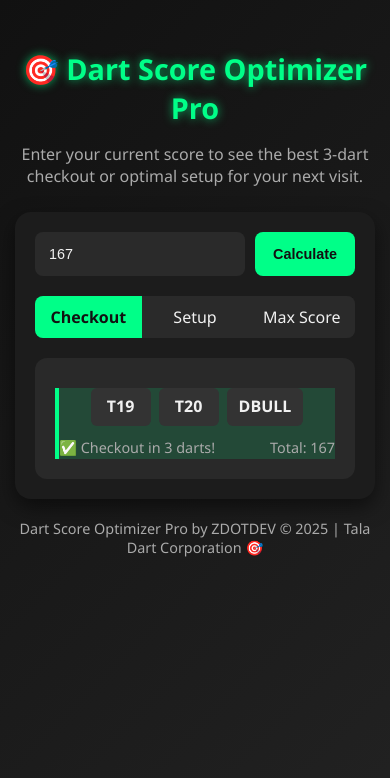
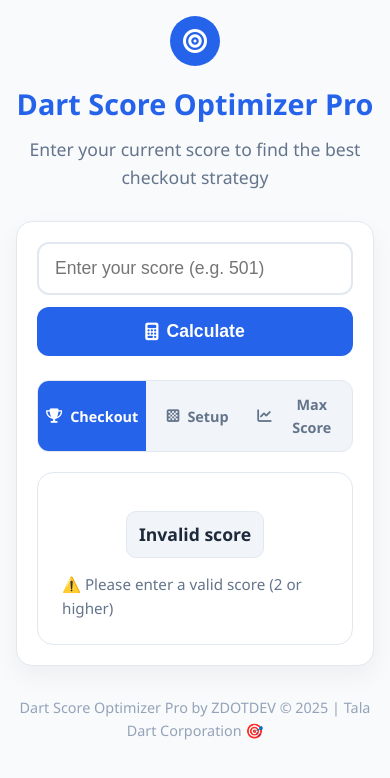
Before and after one commit to zdotdev/Dart_Score_Calcuator, a plain HTML site: page index.html in a window 390 px wide. Drawn offline with Linux system fonts and the light colour scheme.

Commit message:
[FEATURE](index): Implemented light theme

```diff
--- a/index.html
+++ b/index.html
@@ -4,121 +4,183 @@
   <meta charset="UTF-8">
   <title>Dart Score Optimizer Pro</title>
   <meta name="viewport" content="width=device-width, initial-scale=1.0">
+  <link rel="stylesheet" href="https://cdnjs.cloudflare.com/ajax/libs/font-awesome/6.4.0/css/all.min.css">
   <style>
     :root {
-      --primary: #00ff88;
-      --primary-dark: #00cc6a;
-      --secondary: #ffc107;
-      --tertiary: #2196f3;
-      --danger: #f44336;
-      --bg-dark: #111;
-      --bg-medium: #1c1c1c;
-      --bg-light: #292929;
-      --text-light: #f1f1f1;
-      --text-muted: #aaa;
+      --primary: #2563eb;
+      --primary-light: #3b82f6;
+      --primary-dark: #1d4ed8;
+      --secondary: #f59e0b;
+      --tertiary: #10b981;
+      --danger: #ef4444;
+      --background: #f8fafc;
+      --card-bg: #ffffff;
+      --text-primary: #1e293b;
+      --text-secondary: #64748b;
+      --text-muted: #94a3b8;
+      --border: #e2e8f0;
+      --shadow: rgba(0, 0, 0, 0.05);
+      --success-bg: #dcfce7;
+      --setup-bg: #fffbeb;
+      --maxscore-bg: #f0f9ff;
     }
 
     * {
       box-sizing: border-box;
+      margin: 0;
+      padding: 0;
     }
 
     body {
-      margin: 0;
-      padding: 0;
-      font-family: 'Segoe UI', Tahoma, Geneva, Verdana, sans-serif;
-      background: linear-gradient(135deg, var(--bg-dark), #222);
-      color: var(--text-light);
-      display: flex;
-      flex-direction: column;
-      align-items: center;
-      justify-content: flex-start;
+      font-family: 'Segoe UI', system-ui, -apple-system, sans-serif;
+      background: var(--background);
+      color: var(--text-primary);
+      line-height: 1.6;
+      padding: 20px;
       min-height: 100vh;
-      padding: 30px 15px;
     }
 
     .container {
-      width: 100%;
       max-width: 600px;
+      margin: 0 auto;
+    }
+
+    header {
+      text-align: center;
+      margin-bottom: 30px;
+    }
+
+    .logo {
+      display: flex;
+      align-items: center;
+      justify-content: center;
+      gap: 12px;
+      margin-bottom: 15px;
+    }
+
+    .logo-icon {
+      background: var(--primary);
+      color: white;
+      width: 50px;
+      height: 50px;
+      border-radius: 50%;
+      display: flex;
+      align-items: center;
+      justify-content: center;
+      font-size: 24px;
     }
 
     h1 {
+      font-size: 2.2rem;
+      font-weight: 800;
       color: var(--primary);
-      text-shadow: 0 0 10px rgba(0, 255, 136, 0.67);
-      font-size: 2.2rem;
-      margin-bottom: 15px;
-      text-align: center;
+      margin-bottom: 8px;
     }
 
-    p {
-      color: var(--text-muted);
-      text-align: center;
+    .subtitle {
+      color: var(--text-secondary);
+      font-size: 1.1rem;
       margin-bottom: 25px;
     }
 
     .card {
-      background: var(--bg-medium);
+      background: var(--card-bg);
       border-radius: 16px;
-      padding: 25px;
-      width: 100%;
-      box-shadow: 0 8px 20px rgba(0,0,0,0.5);
-      margin-bottom: 20px;
+      padding: 28px;
+      box-shadow: 0 10px 25px var(--shadow);
+      margin-bottom: 25px;
+      border: 1px solid var(--border);
     }
 
     .input-group {
       display: flex;
-      gap: 10px;
-      margin-bottom: 20px;
+      gap: 12px;
+      margin-bottom: 24px;
     }
 
     input {
       flex: 1;
-      padding: 12px;
-      font-size: 1rem;
-      border-radius: 8px;
-      border: 2px solid transparent;
+      padding: 14px 16px;
+      font-size: 1.1rem;
+      border-radius: 12px;
+      border: 2px solid var(--border);
       outline: none;
-      background: #2a2a2a;
-      color: var(--text-light);
-      transition: border 0.3s;
+      background: var(--card-bg);
+      color: var(--text-primary);
+      transition: all 0.2s;
+      font-weight: 500;
     }
 
     input:focus {
-      border: 2px solid var(--primary);
+      border-color: var(--primary);
+      box-shadow: 0 0 0 3px rgba(37, 99, 235, 0.1);
     }
 
     button {
-      padding: 12px 18px;
-      font-size: 1rem;
-      border-radius: 8px;
+      padding: 14px 24px;
+      font-size: 1.1rem;
+      border-radius: 12px;
       border: none;
       cursor: pointer;
       background: var(--primary);
-      color: #111;
-      font-weight: bold;
-      transition: 0.2s;
+      color: white;
+      font-weight: 600;
+      transition: all 0.2s;
+      display: flex;
+      align-items: center;
+      gap: 8px;
     }
 
     button:hover {
       background: var(--primary-dark);
+      transform: translateY(-2px);
+    }
+
+    button:active {
+      transform: translateY(0);
+    }
+
+    .tabs {
+      display: flex;
+      margin-bottom: 20px;
+      background: #f1f5f9;
+      border-radius: 12px;
+      overflow: hidden;
+      border: 1px solid var(--border);
+    }
+
+    .tab {
+      flex: 1;
+      padding: 14px;
+      text-align: center;
+      background: transparent;
+      cursor: pointer;
+      transition: all 0.2s;
+      font-weight: 600;
+      color: var(--text-secondary);
+      display: flex;
+      align-items: center;
+      justify-content: center;
+      gap: 8px;
+    }
+
+    .tab.active {
+      background: var(--primary);
+      color: white;
     }
 
     .result {
-      background: var(--bg-light);
-      border-radius: 12px;
-      padding: 20px;
+      background: var(--card-bg);
+      border-radius: 16px;
+      padding: 24px;
       margin-top: 20px;
-      line-height: 1.6;
-    }
-
-    .highlight {
-      color: var(--primary);
-      font-weight: bold;
+      border: 1px solid var(--border);
     }
 
     .result-item {
-      margin-bottom: 15px;
-      padding-bottom: 15px;
-      border-bottom: 1px solid #333;
+      margin-bottom: 20px;
+      padding-bottom: 20px;
+      border-bottom: 1px solid var(--border);
     }
 
     .result-item:last-child {
@@ -129,104 +191,146 @@
 
     .dart-combo {
       display: flex;
-      gap: 8px;
-      margin: 10px 0;
+      gap: 10px;
+      margin: 14px 0;
       justify-content: center;
       flex-wrap: wrap;
     }
 
     .dart {
-      background: #333;
-      padding: 6px 12px;
-      border-radius: 6px;
-      font-weight: bold;
-      min-width: 60px;
+      background: #f1f5f9;
+      padding: 10px 16px;
+      border-radius: 10px;
+      font-weight: 700;
+      min-width: 70px;
       text-align: center;
+      font-size: 1.1rem;
+      color: var(--text-primary);
+      border: 1px solid var(--border);
     }
 
     .checkout {
-      background: rgba(0, 255, 136, 0.15);
-      border-left: 4px solid var(--primary);
+      background: var(--success-bg);
+      border-left: 4px solid var(--tertiary);
     }
 
     .setup {
-      background: rgba(255, 193, 7, 0.15);
+      background: var(--setup-bg);
       border-left: 4px solid var(--secondary);
     }
 
     .max-score {
-      background: rgba(33, 150, 243, 0.15);
-      border-left: 4px solid var(--tertiary);
+      background: var(--maxscore-bg);
+      border-left: 4px solid var(--primary);
     }
 
     .score-info {
       display: flex;
       justify-content: space-between;
-      margin-top: 5px;
-      font-size: 0.9em;
-      color: var(--text-muted);
+      margin-top: 10px;
+      font-size: 0.95rem;
+      color: var(--text-secondary);
     }
 
-    .tabs {
-      display: flex;
-      margin-bottom: 15px;
-      background: #222;
-      border-radius: 8px;
-      overflow: hidden;
+    .score-value {
+      font-weight: 700;
+      color: var(--primary);
     }
 
-    .tab {
-      flex: 1;
-      padding: 10px;
-      text-align: center;
-      background: #2a2a2a;
-      cursor: pointer;
-      transition: background 0.3s;
-    }
-
-    .tab.active {
-      background: var(--primary);
-      color: #111;
-      font-weight: bold;
-    }
-
-    .priority-info {
-      margin-top: 15px;
-      padding: 10px;
-      background: rgba(255, 255, 255, 0.05);
-      border-radius: 8px;
-      font-size: 0.9em;
+    .leave-value {
+      font-weight: 700;
+      color: var(--tertiary);
     }
 
     .footer {
-      margin-top: 20px;
       text-align: center;
       color: var(--text-muted);
       font-size: 0.9rem;
+      margin-top: 30px;
     }
 
-    @media (max-width: 500px) {
-      h1 { font-size: 1.8rem; }
-      .card { padding: 20px; }
-      input, button { font-size: 0.9rem; }
+    .badge {
+      display: inline-block;
+      padding: 4px 10px;
+      border-radius: 20px;
+      font-size: 0.8rem;
+      font-weight: 600;
+      margin-left: 8px;
+    }
+
+    .badge-success {
+      background: var(--tertiary);
+      color: white;
+    }
+
+    .badge-warning {
+      background: var(--secondary);
+      color: white;
+    }
+
+    @media (max-width: 600px) {
+      body {
+        padding: 16px;
+      }
+
+      h1 {
+        font-size: 1.8rem;
+      }
+
+      .card {
+        padding: 20px;
+      }
+
+      .input-group {
+        flex-direction: column;
+      }
+
+      button {
+        justify-content: center;
+      }
+
+      .tab {
+        padding: 12px 8px;
+        font-size: 0.9rem;
+      }
+
+      .dart {
+        min-width: 60px;
+        padding: 8px 12px;
+      }
     }
   </style>
 </head>
 <body>
   <div class="container">
-    <h1>🎯 Dart Score Optimizer Pro</h1>
-    <p>Enter your current score to see the best 3-dart checkout or optimal setup for your next visit.</p>
+    <header>
+      <div class="logo">
+        <div class="logo-icon">
+          <i class="fas fa-bullseye"></i>
+        </div>
+      </div>
+      <h1>Dart Score Optimizer Pro</h1>
+      <p class="subtitle">Enter your current score to find the best checkout strategy</p>
+    </header>
 
     <div class="card">
       <div class="input-group">
-        <input type="number" id="target" placeholder="Enter score (e.g. 501)" min="2" max="180" value="167">
-        <button onclick="calculate()">Calculate</button>
+        <input type="number" id="target" placeholder="Enter your score (e.g. 501)" min="2" max="180">
+        <button onclick="calculate()">
+          <i class="fas fa-calculator"></i> Calculate
+        </button>
       </div>
 
       <div class="tabs">
-        <div class="tab active" id="tab-checkout" onclick="switchTab('checkout')">Checkout</div>
-        <div class="tab" id="tab-setup" onclick="switchTab('setup')">Setup</div>
-        <div class="tab" id="tab-max" onclick="switchTab('max')">Max Score</div>
+        <div class="tab active" id="tab-checkout" onclick="switchTab('checkout')">
+          <i class="fas fa-trophy"></i> Checkout
+        </div>
+        <div class="tab" id="tab-setup" onclick="switchTab('setup')">
+          <i class="fas fa-chess-board"></i> Setup
+        </div>
+        <div class="tab" id="tab-max" onclick="switchTab('max')">
+          <i class="fas fa-chart-line"></i> Max Score
+        </div>
       </div>
 
       <div class="result" id="output">
@@ -441,17 +545,17 @@
               ${checkout.map(d => `<span class="dart">${d.dart.label}</span>`).join('')}
             </div>
             <div class="score-info">
-              <span>✅ Checkout in ${dartCount} dart${dartCount > 1 ? 's' : ''}!</span>
-              <span>Total: ${target}</span>
+              <span><i class="fas fa-check-circle" style="color: var(--tertiary);"></i> Checkout in ${dartCount} dart${dartCount > 1 ? 's' : ''}!</span>
+              <span class="score-value">Total: ${target}</span>
             </div>
           </div>`;
         } else {
           resultHTML = `<div class="result-item">
             <div class="dart-combo">
-              <span class="dart">Boogey Number</span>
+              <span class="dart">Bogey Number</span>
             </div>
             <div class="score-info">
-              <span>❌ No checkout available for ${target}</span>
+              <span><i class="fas fa-times-circle" style="color: var(--danger);"></i> No checkout available for ${target}</span>
             </div>
           </div>`;
         }
@@ -467,8 +571,8 @@
                 ${setup.darts.map(dart => `<span class="dart">${dart.label}</span>`).join('')}
               </div>
               <div class="score-info">
-                <span>Score: ${setup.score}</span>
-                <span>Leave: ${setup.leave} ${checkoutScores.has(setup.leave) ? '✅' : ''}</span>
+                <span>Score: <span class="score-value">${setup.score}</span></span>
+                <span>Leave: <span class="leave-value">${setup.leave}</span> ${checkoutScores.has(setup.leave) ? '<span class="badge badge-success">Good leave</span>' : ''}</span>
               </div>
             </div>
           `).join('');
@@ -481,8 +585,8 @@
                 ${maxScore.darts.map(dart => `<span class="dart">${dart.label}</span>`).join('')}
               </div>
               <div class="score-info">
-                <span>Score: ${maxScore.score}</span>
-                <span>Leave: ${maxScore.leave}</span>
+                <span>Score: <span class="score-value">${maxScore.score}</span></span>
+                <span>Leave: <span class="leave-value">${maxScore.leave}</span></span>
               </div>
             </div>
           `;
@@ -497,8 +601,8 @@
               ${maxScore.darts.map(dart => `<span class="dart">${dart.label}</span>`).join('')}
             </div>
             <div class="score-info">
-              <span>Score: ${maxScore.score}</span>
-              <span>Leave: ${maxScore.leave}</span>
+              <span>Score: <span class="score-value">${maxScore.score}</span></span>
+              <span>Leave: <span class="leave-value">${maxScore.leave}</span></span>
             </div>
           </div>
         `;
```
